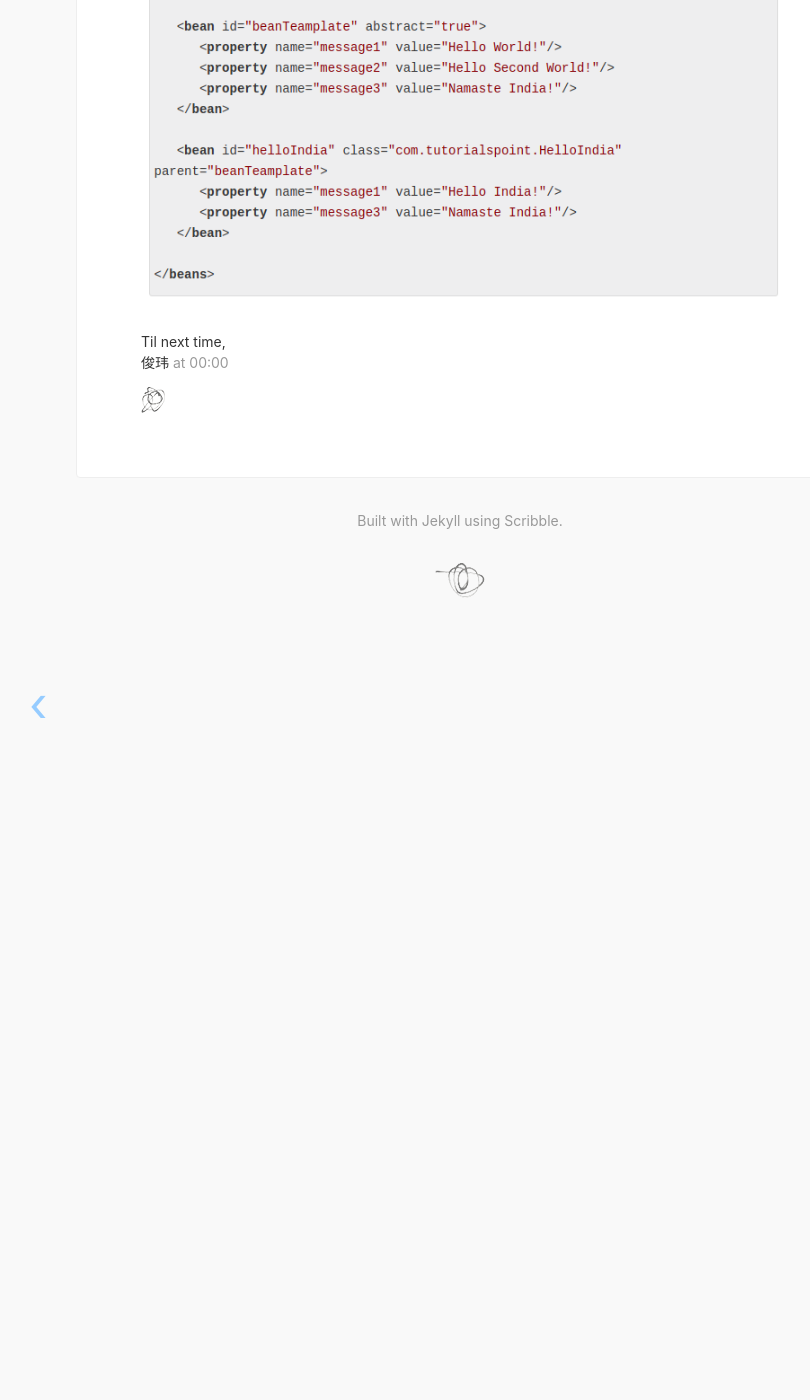
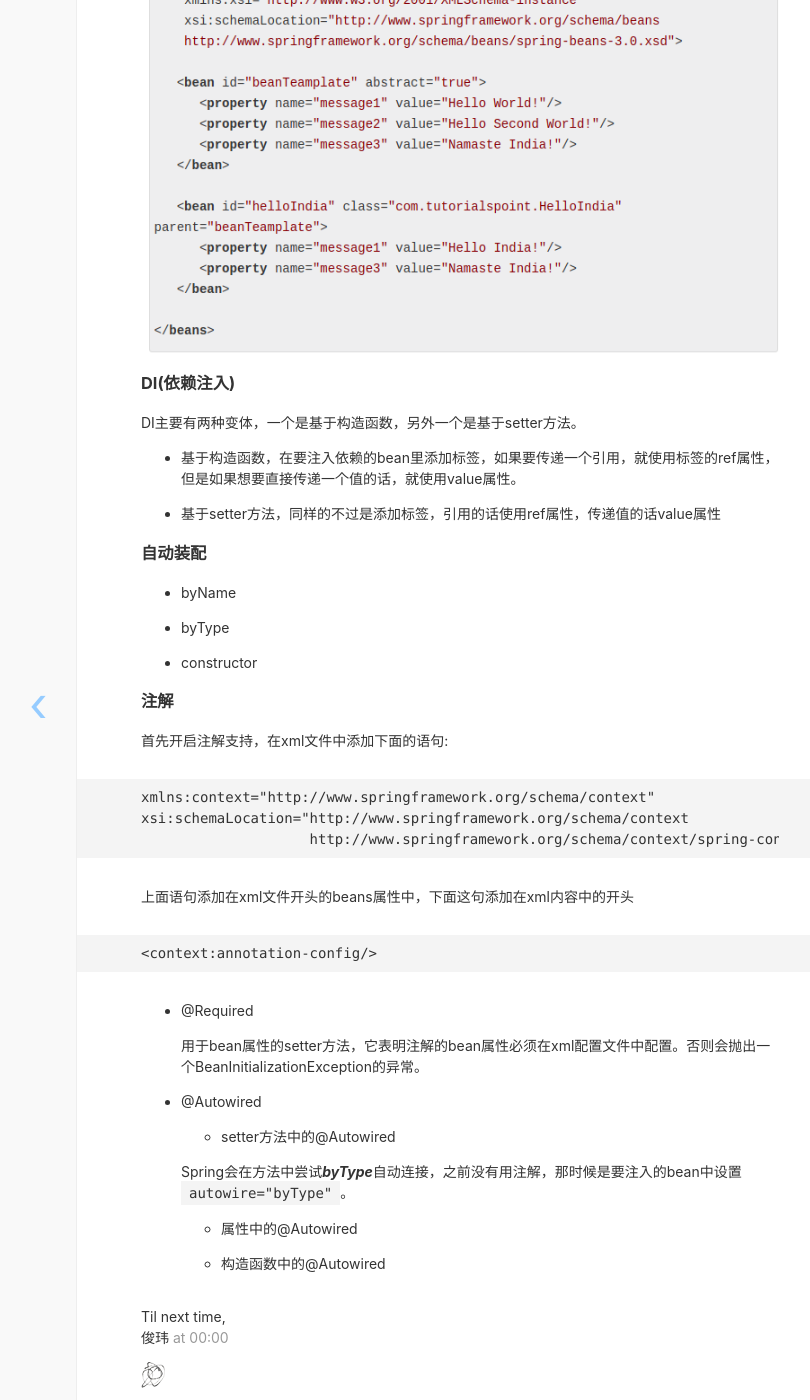
Before and after one commit to HireFy/io, a Jekyll site: the page built from _posts/2018-07-30-Sping-notes.md, in a window 1280 px wide and 1400 px high, scrolled down 1247 px. Shown: the whole window, without its empty margins (180-990 px from the left). Built offline with Jekyll 4.4.1, drawn with Linux system fonts in a browser that asks for light colours; nearby versions of some CDN libraries; before the commit the page ends 1877 px from its top, so only the background shows below that; some of the changed text lies outside the part shown.

Commit message:
update spring notes

````diff
--- a/_posts/2018-07-30-Sping-notes.md
+++ b/_posts/2018-07-30-Sping-notes.md
@@ -5,6 +5,8 @@
 + BeanFactory接口有一个实现就是XmlBeanFactory，它能从属性文件读取配置
 
 + 被称作 bean 的对象是构成应用程序的支柱也是由 Spring IoC 容器管理的。bean 是一个被实例化，组装，并通过 Spring IoC 容器所管理的对象。
+
++ 凡是写在了配置文件xml中的bean，即使没有在程序中声明，程序运行的时候也会创建一个它的实例
 
 ### Bean的生命周期
 
@@ -14,13 +16,54 @@
 
 + Bean的后置处理器，实现了BeanPostProcessor接口的Bean，会被注册为后置处理器，然后在容器中创建这个Bean(也就是说，在配置文件中要声明这个Bean)，然后会在适当的时候调用它，比如一个bean开始初始化和初始化完成的时候
 
-### Bean的依赖
+### Bean的继承
 
 + Bean定义继承，bean 定义可以包含很多的配置信息，包括构造函数的参数，属性值，容器的具体信息例如初始化方法，静态工厂方法名，等等。
 子 bean 的定义继承父定义的配置数据。子定义可以根据需要重写一些值，或者添加其他值。
 
-在xml文件中，通过设置bean的parent属性指定父类bean的id，完成继承这一操作
+  在xml文件中，通过设置bean的parent属性指定父类bean的id，完成继承这一操作
 
-甚至可以定义一个模板的bean，设置abstract值为true，然后他就可以作为一个模板来供继承它的子类使用:
+  甚至可以定义一个模板的bean，设置abstract值为true，然后他就可以作为一个模板来供继承它的子类使用:
 
 ![模板Bean](../images/bean_template.png)
+
+### DI(依赖注入)
+
+DI主要有两种变体，一个是基于构造函数，另外一个是基于setter方法。
+
++ 基于构造函数，在要注入依赖的bean里添加<constructor-arg>标签，如果要传递一个引用，就使用标签的ref属性，但是如果想要直接传递一个值的话，就使用value属性。
+
++ 基于setter方法，同样的不过是添加<property>标签，引用的话使用ref属性，传递值的话value属性
+
+### 自动装配
+
++ byName
+
++ byType
+
++ constructor
+
+### 注解
+
+首先开启注解支持，在xml文件中添加下面的语句:
+```
+xmlns:context="http://www.springframework.org/schema/context"
+xsi:schemaLocation="http://www.springframework.org/schema/context
+                    http://www.springframework.org/schema/context/spring-context-4.0.xsd"
+```
+上面语句添加在xml文件开头的beans属性中，下面这句添加在xml内容中的开头
+```
+<context:annotation-config/>
+```
++ @Required
+
+  用于bean属性的setter方法，它表明注解的bean属性必须在xml配置文件中配置。否则会抛出一个BeanInitializationException的异常。
+
++ @Autowired
+  + setter方法中的@Autowired
+
+   Spring会在方法中尝试***byType***自动连接，之前没有用注解，那时候是要注入的bean中设置`autowire="byType"`。
+
+  + 属性中的@Autowired
+
+  + 构造函数中的@Autowired
````
